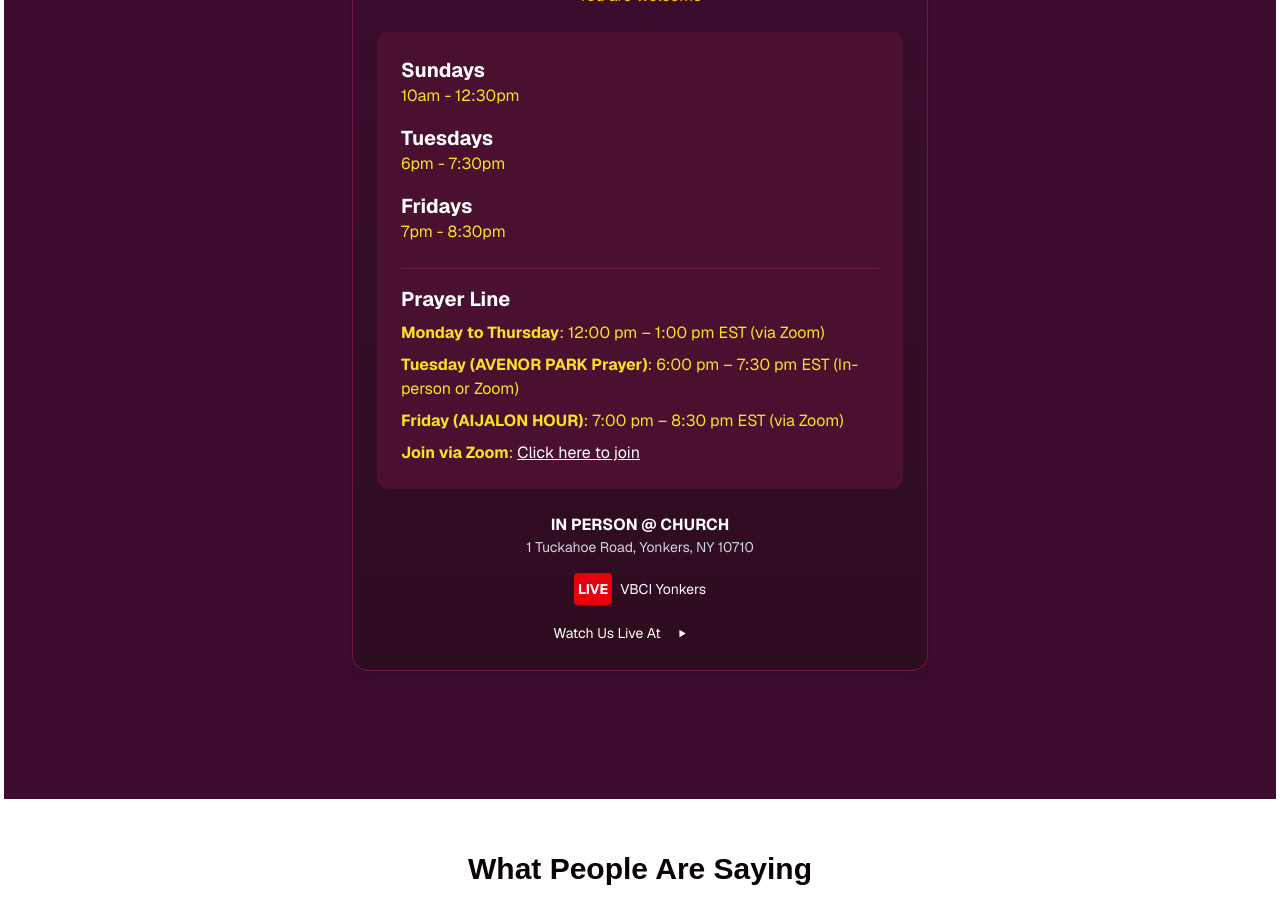
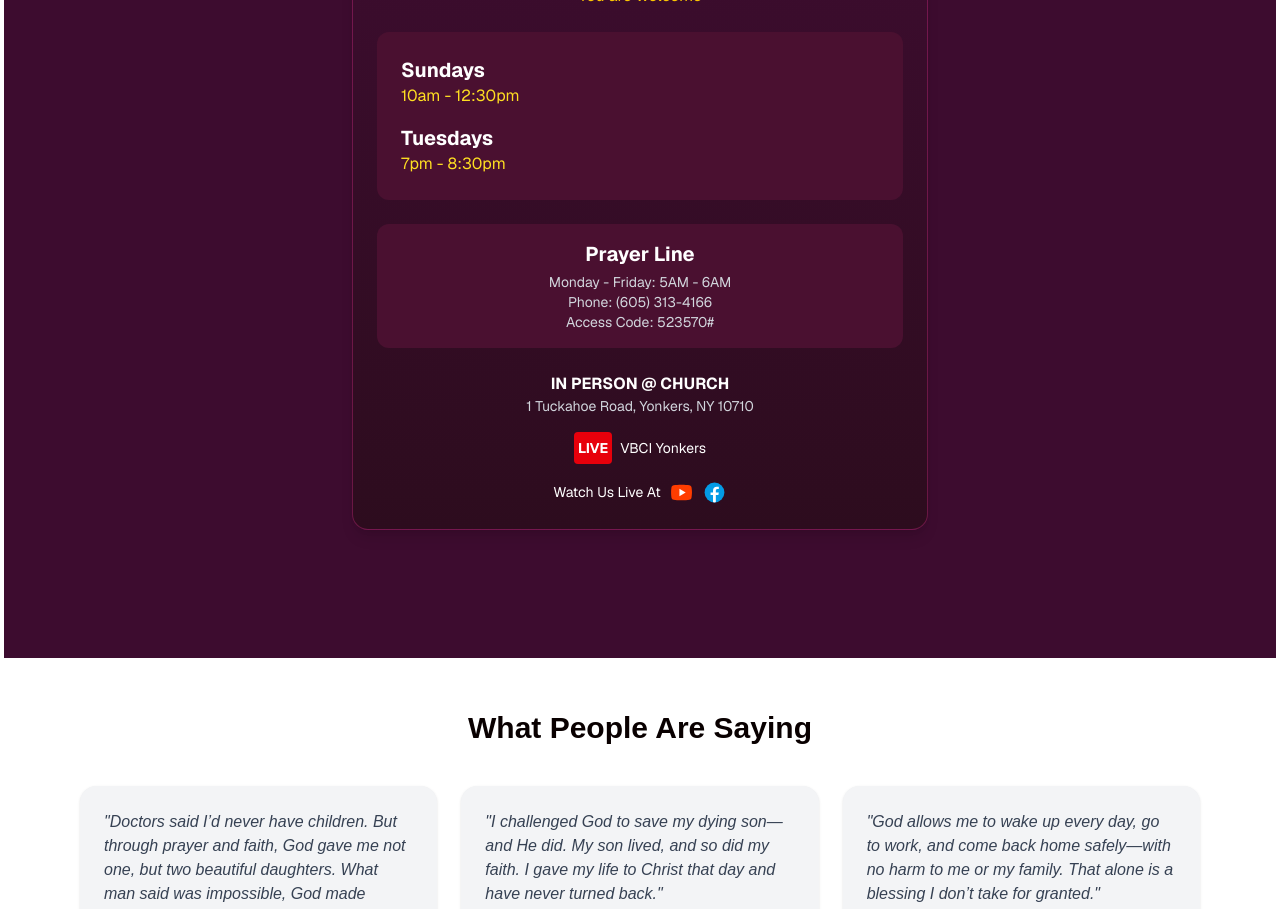
Before and after one commit to Ebaah98/victory_bible_church, a Next.js app: page / in a window 1280 px wide. Shown: the part 3480-4389 px from the top of the page. Built offline with nearby package versions, Linux system fonts and the light colour scheme.

Commit message:
Update Contact.tsx

```diff
--- a/src/components/Contact.tsx
+++ b/src/components/Contact.tsx
@@ -8,7 +8,7 @@ export default function Contact() {
 function ChurchFlyer() {
   return (
     <div
-      className="flex items-center bg-[#3d0c2f] justify-center text-white font-sans p-[5%] md:p-[10%] border-4 shadow-4xl"
+      className="flex items-center bg-[#3d0c2f] justify-center  text-white font-sans p-[5%] md:p-[10%] border-4 shadow-4xl"
       id="contact"
     >
       <div className="relative bg-gradient-to-b from-[#3d0c2f] to-[#2d0c1e] rounded-2xl shadow-lg max-w-xl w-full p-6 border border-pink-500/30">
@@ -22,72 +22,51 @@ function ChurchFlyer() {
           </h3>
           <p className="italic text-yellow-400 mt-2">You are welcome</p>
         </div>
-
         {/* Service Times */}
         <div className="bg-[#4a1030] rounded-xl p-6">
           <div className="mb-4">
             <h4 className="text-xl font-bold text-white">Sundays</h4>
-            <p className="text-yellow-300">{AppConstant.churchServiceTime.Sunday.time}</p>
+            <p className="text-yellow-300">{`${AppConstant.churchServiceTime.Sunday.time}`}</p>
           </div>
-          <div className="mb-4">
+          <div>
             <h4 className="text-xl font-bold text-white">Tuesdays</h4>
-            <p className="text-yellow-300">{AppConstant.churchServiceTime.Tuesday.time}</p>
-          </div>
-          <div className="mb-4">
-            <h4 className="text-xl font-bold text-white">Fridays</h4>
-            <p className="text-yellow-300">{AppConstant.churchServiceTime.Friday.time}</p>
-          </div>
-
-          {/* Prayer Line */}
-          <div className="mt-6 border-t border-pink-400/20 pt-4 space-y-2">
-            <h4 className="text-xl font-bold text-white">Prayer Line</h4>
-            <p className="text-yellow-300"><strong>Monday to Thursday</strong>: 12:00 pm – 1:00 pm EST (via Zoom)</p>
-            <p className="text-yellow-300"><strong>Tuesday (AVENOR PARK Prayer)</strong>: 6:00 pm – 7:30 pm EST (In-person or Zoom)</p>
-            <p className="text-yellow-300"><strong>Friday (AIJALON HOUR)</strong>: 7:00 pm – 8:30 pm EST (via Zoom)</p>
-            <p className="text-yellow-300">
-              <strong>Join via Zoom</strong>:{" "}
-              <a
-                href="https://us02web.zoom.us/j/3202413847?pwd=iLzW1Gkoybk"
-                target="_blank"
-                rel="noopener noreferrer"
-                className="underline text-white hover:text-yellow-400"
-              >
-                Click here to join
-              </a>
-            </p>
+            <p className="text-yellow-300">{`${AppConstant.churchServiceTime.Friday.time}`}</p>
           </div>
         </div>
-
+        {/* Prayer Line */}
+        <div className="mt-6 bg-[#4a1030] rounded-xl p-4">
+          <h4 className="text-xl font-bold text-white text-center">Prayer Line</h4>
+          <p className="text-sm text-gray-300 text-center mt-1">Monday - Friday: 5AM - 6AM</p>
+          <p className="text-sm text-gray-300 text-center">Phone: (605) 313-4166</p>
+          <p className="text-sm text-gray-300 text-center">Access Code: 523570#</p>
+        </div>
         {/* Address */}
         <div className="text-center mt-6">
           <p className="font-bold text-white">IN PERSON @ CHURCH</p>
           <p className="text-sm text-gray-300">{AppConstant.churchAddress}</p>
         </div>
-
-        {/* Footer with icons */}
+        {/* Footer with icon */}
         <div className="flex justify-center items-center gap-2 mt-4">
           <div className="bg-red-600 p-1 rounded">
             <span className="text-white text-sm font-bold">LIVE</span>
           </div>
           <p className="text-sm">VBCI Yonkers</p>
         </div>
-
-        {/* Social Links */}
         <p className="text-sm text-center flex mt-4 gap-2 justify-center items-center">
           <span>Watch Us Live At</span>
           <span>
             <a href={AppConstant.YOUTUBE_LINK} className="hover:opacity-80 transition-all" target="_blank">
-              <svg xmlns="http://www.w3.org/2000/svg" width="25" height="25" viewBox="0 0 48 48">
-                <path fill="#FF3D00" d="M43.2,33.9..."></path>
+              <svg xmlns="http://www.w3.org/2000/svg" x="0px" y="0px" width="25" height="25" viewBox="0 0 48 48">
+                <path fill="#FF3D00" d="M43.2,33.9c-0.4,2.1-2.1,3.7-4.2,4c-3.3,0.5-8.8,1.1-15,1.1c-6.1,0-11.6-0.6-15-1.1c-2.1-0.3-3.8-1.9-4.2-4C4.4,31.6,4,28.2,4,24c0-4.2,0.4-7.6,0.8-9.9c0.4-2.1,2.1-3.7,4.2-4C12.3,9.6,17.8,9,24,9c6.2,0,11.6,0.6,15,1.1c2.1,0.3,3.8,1.9,4.2,4c0.4,2.3,0.9,5.7,0.9,9.9C44,28.2,43.6,31.6,43.2,33.9z"></path>
                 <path fill="#FFF" d="M20 31L20 17 32 24z"></path>
               </svg>
             </a>
           </span>
           <span>
             <a href={AppConstant.FACEBOOK_LINK} className="hover:opacity-80 transition-all" target="_blank">
-              <svg xmlns="http://www.w3.org/2000/svg" width="25" height="25" viewBox="0 0 48 48">
-                <path fill="#039be5" d="M24 5A19 19 0 1 0 24 43..."></path>
-                <path fill="#fff" d="M26.572,29.036h4.917..."></path>
+              <svg xmlns="http://www.w3.org/2000/svg" x="0px" y="0px" width="25" height="25" viewBox="0 0 48 48">
+                <path fill="#039be5" d="M24 5A19 19 0 1 0 24 43A19 19 0 1 0 24 5Z"></path>
+                <path fill="#fff" d="M26.572,29.036h4.917l0.772-4.995h-5.69v-2.73c0-2.075,0.678-3.915,2.619-3.915h3.119v-4.359c-0.548-0.074-1.707-0.236-3.897-0.236c-4.573,0-7.254,2.415-7.254,7.917v3.323h-4.701v4.995h4.701v13.729C22.089,42.905,23.032,43,24,43c0.875,0,1.729-0.08,2.572-0.194V29.036z"></path>
               </svg>
             </a>
           </span>
```
